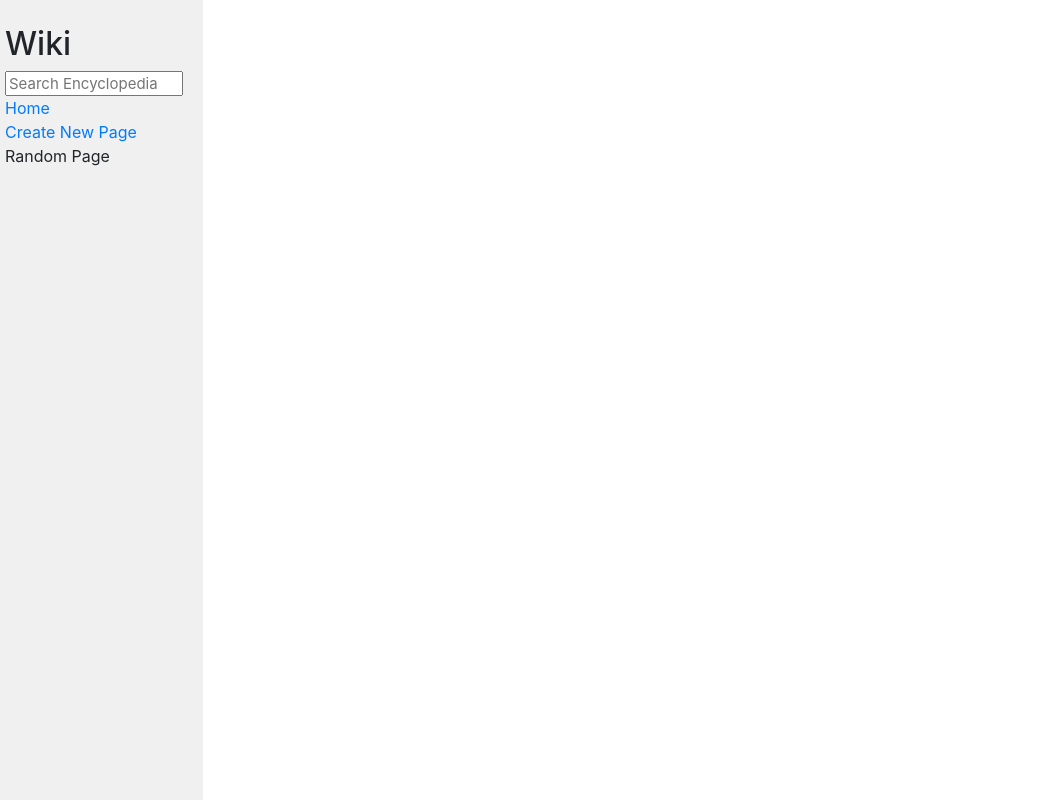
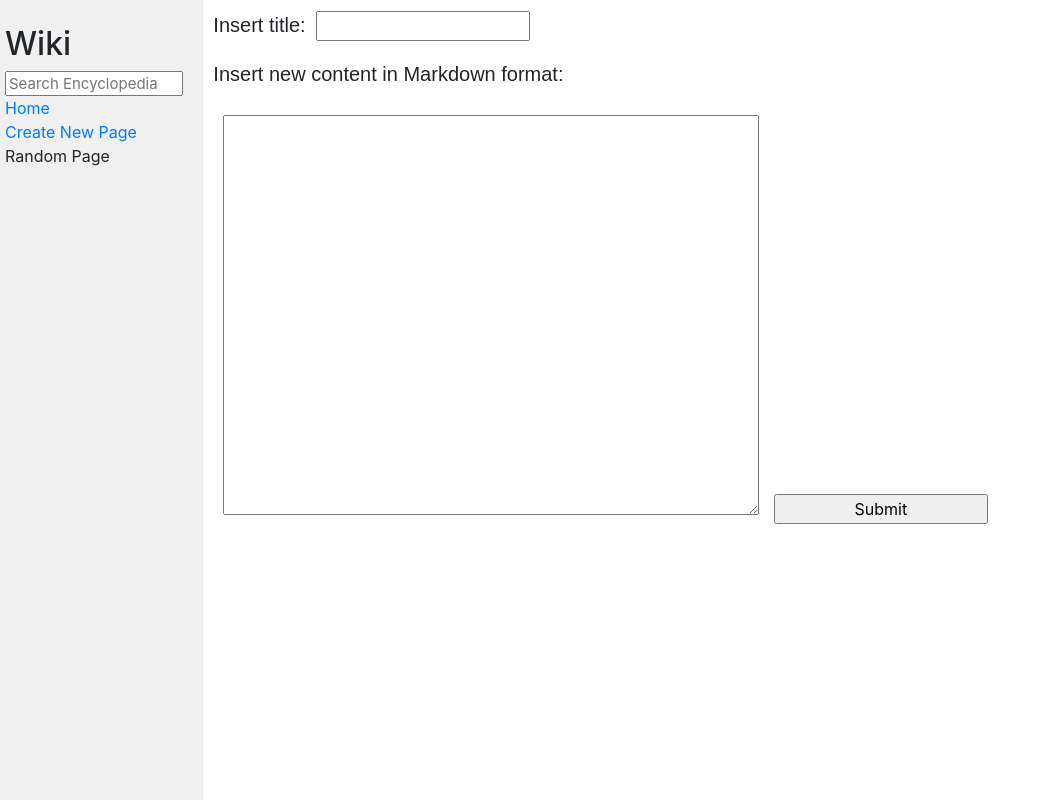
Before and after one commit to JosuehCA/wiki, a Django app: page /new/ in a window 1280 px wide. Shown: the whole page, without its empty margins (0-1046 px from the left). Run offline with Django 3.2, Linux system fonts and the light colour scheme; some libraries are stand-ins or nearby versions.

Commit message:
d) 1, 2 and 4 (missing 3)

```diff
--- a/encyclopedia/static/encyclopedia/styles.css
+++ b/encyclopedia/static/encyclopedia/styles.css
@@ -12,9 +12,25 @@ h1 {
   padding-top: 20px;
 }
 
-textarea {
-  height: 90vh;
-  width: 80%;
+#Textarea_form label, #Textarea_form p {
+  font-size: 20px;
+  font-family: sans-serif;
+}
+#Textarea_form label:hover {
+  cursor: text;
+}
+#Textarea_form input {
+  width: 20%;
+  margin-left: 10px;
+}
+#Textarea_form textarea {
+  height: 50vh;
+  width: 50%;
+  margin-top: 10px;
+  margin-left: 10px;
+}
+#Textarea_form div {
+  margin-bottom: 1%;
 }
 
 .main {
--- a/encyclopedia/static/encyclopedia/styles.scss
+++ b/encyclopedia/static/encyclopedia/styles.scss
@@ -12,10 +12,43 @@ h1 {
     padding-top: 20px;
 }
 
-textarea {
-    height: 90vh;
-    width: 80%;
+#Textarea_form {
+
+    label, p {
+        font-size: 20px;
+        font-family: sans-serif;
+    }
+
+    label:hover {
+        cursor: text;
+    }
+
+    input {
+        width: 20%;
+        margin-left: 10px;
+    }
+
+    textarea {
+        height: 50vh;  // vh equals viewport height
+        width: 50%;
+        margin-top: 10px;
+        margin-left: 10px;
+    }
+
+     div {
+        margin-bottom: 1%;
+     }
 }
+
+// textarea {
+//     height: 50vh;  // vh equals viewport height
+//     width: 50%;
+//     margin-top: 10px;
+// }
+
+// #textarea_title {
+//     width: 20%;
+// }
 
 .main {
     padding: 10px;
--- a/encyclopedia/templates/encyclopedia/layout.html
+++ b/encyclopedia/templates/encyclopedia/layout.html
@@ -27,8 +27,6 @@
                 <div>
                     Random Page
                 </div>
-                {% block nav %}
-                {% endblock %}
             </div>
             <div class="main col-lg-10 col-md-9">
                 {% block body %}
--- a/encyclopedia/templates/encyclopedia/new.html
+++ b/encyclopedia/templates/encyclopedia/new.html
@@ -3,3 +3,14 @@
 {% block title %}
     New entry
 {% endblock %}
+
+{% block body %}
+<form action="{% url 'save' %}" id="Textarea_form" method="POST">
+    {% csrf_token %}
+    <div><label>Insert title:</label><input type="text" name="NewTitle"></div>
+    <p>Insert new content in Markdown format:</p>
+    <textarea name="NewContent"></textarea>
+    <input type="submit">
+</form>
+
+{% endblock %}
--- a/encyclopedia/urls.py
+++ b/encyclopedia/urls.py
@@ -7,5 +7,6 @@ urlpatterns = [
     path("wiki/", views.index, name="index"),
     path("wiki/<str:input>", views.entry, name="entry"),
     path("search/", views.search, name="search"),
-    path("new/", views.NewEntry, name="new")
+    path("new/", views.NewEntry, name="new"),
+    path("saved/", views.SaveEntry, name="save")
 ]
--- a/encyclopedia/views.py
+++ b/encyclopedia/views.py
@@ -53,6 +53,15 @@ def search(request):
 def NewEntry(request):
     return render(request, "encyclopedia/new.html")
 
+def SaveEntry(request):
+    if request.method == "POST":
+        NewTitle = request.POST["NewTitle"]
+        NewContent = md_to_html(request.POST["NewContent"])
+        util.save_entry(NewTitle, NewContent)
+        return render(request, "encyclopedia/entry.html", {
+            "output": NewContent,
+            "title": NewTitle
+        })
 
         #any(data in entry for data in util.list_entries())
 
```
Also changed, not shown: 1 other file.
